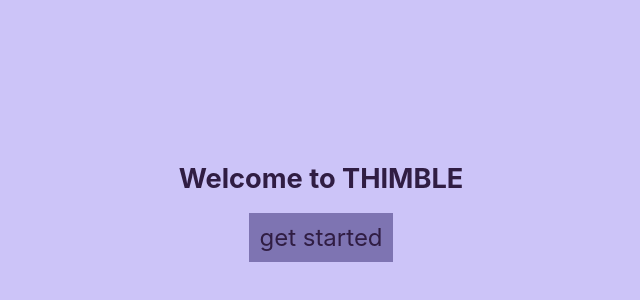
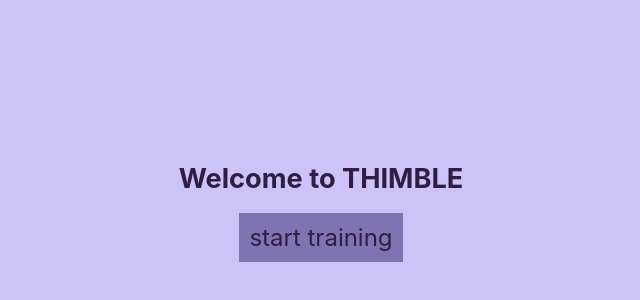
Before and after one commit to JustinDudley/thimble, a React (Create React App) app: page / in a window 1280 px wide. Shown: the part 140-440 px from the top of the page, without its empty margins (319-959 px from the left). Built offline with nearby package versions, Linux system fonts and the light colour scheme.

Commit message:
change home page text, change printWidth in .prettierrc

```diff
--- a/src/routes/Home/index.tsx
+++ b/src/routes/Home/index.tsx
@@ -10,7 +10,7 @@
             <div className={styles.welcome}>Welcome to THIMBLE</div>
             <nav className={styles.navButton}>
                <Link to="/keyboard" className={styles.linkInHome}>
-                  get started
+                  start training
                </Link>
             </nav>
          </div>
--- a/src/routes/Keyboard/components/WholeKey/index.tsx
+++ b/src/routes/Keyboard/components/WholeKey/index.tsx
@@ -38,7 +38,8 @@
          // SAVE BELOW:  This sets the colors for my follow-the-leader purple:
          // style={{backgroundColor: isClicked && keyCounter === miniCounter + 1? colors.purpleFeedback : isClicked && keyCounter - (miniCounter + 1) < numMinisToShow? colors.purpleFaded:'inherit'}}
       >
-         {isClicked && keyboardCounter - numTargetsToShow <= keyBoardCounterSnapshot && (
+         {isClicked &&
+            keyboardCounter - numTargetsToShow <= keyBoardCounterSnapshot && (
                <img
                   src={TargetLogo}
                   alt="target logo"
@@ -56,10 +57,15 @@
    );
 };
 
-export const WholeKey: React.FC<WholeKeyProps> = ({ letter, keyboardCounter }) => {
+export const WholeKey: React.FC<WholeKeyProps> = ({
+   letter,
+   keyboardCounter,
+}) => {
    const miniBoxIds = [0, 1, 2, 3, 4, 5, 6, 7, 8];
    const [keyCounter, setKeyCounter] = useState(0);
-   const [gradientRecord, setGradientRecord] = useState([0, 0, 0, 0, 0, 0, 0, 0, 0]);
+   const [gradientRecord, setGradientRecord] = useState([
+      0, 0, 0, 0, 0, 0, 0, 0, 0,
+   ]);
 
    const mostPresses = Math.max(...gradientRecord);
    const mostPressedMiniBox = gradientRecord.indexOf(mostPresses);
--- a/src/routes/Keyboard/components/WholeKey/style.module.css
+++ b/src/routes/Keyboard/components/WholeKey/style.module.css
@@ -9,7 +9,9 @@
    position: absolute;
    pointer-events: none;
    top: calc(-0.5 * var(--key-width) + 50%);
-   left: calc(-0.5 * var(--key-width) + 0.5 * var(--key-width) / var(--num-minis-in-row));
+   left: calc(
+      -0.5 * var(--key-width) + 0.5 * var(--key-width) / var(--num-minis-in-row)
+   );
    width: var(--key-width);
    z-index: 1;
 }
--- a/src/routes/index.tsx
+++ b/src/routes/index.tsx
@@ -1,5 +1,9 @@
 import React from 'react';
-import { BrowserRouter, Route, Routes as RouterDomRoutes } from 'react-router-dom';
+import {
+   BrowserRouter,
+   Route,
+   Routes as RouterDomRoutes,
+} from 'react-router-dom';
 import { Home } from './Home';
 import { Keyboard } from './Keyboard';
 
```
Also changed, not shown: public/index.html (+2 -7 lines), src/index.css (+5 -3 lines), 1 other file (tests, documents, lock files or other folders). Lines whose indentation alone changed are shown as unchanged.
